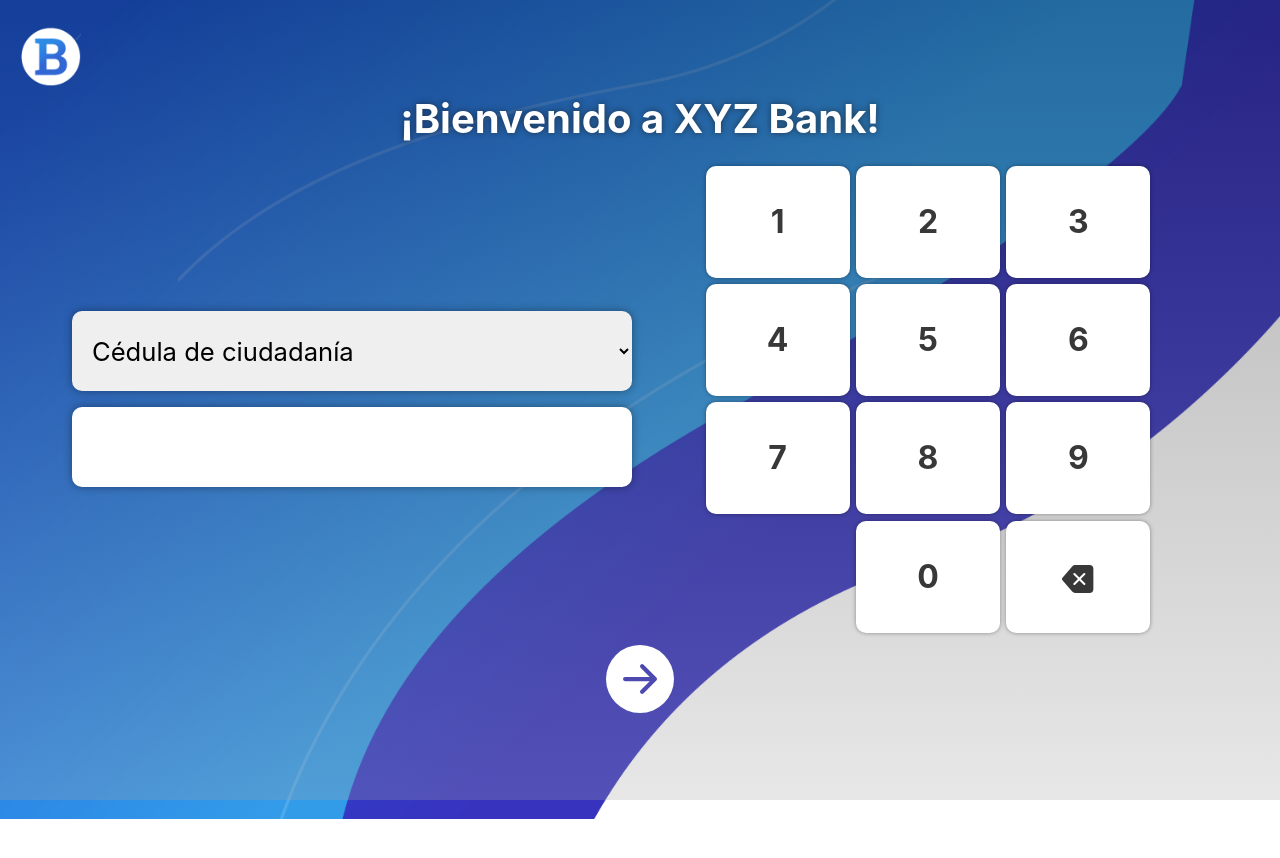
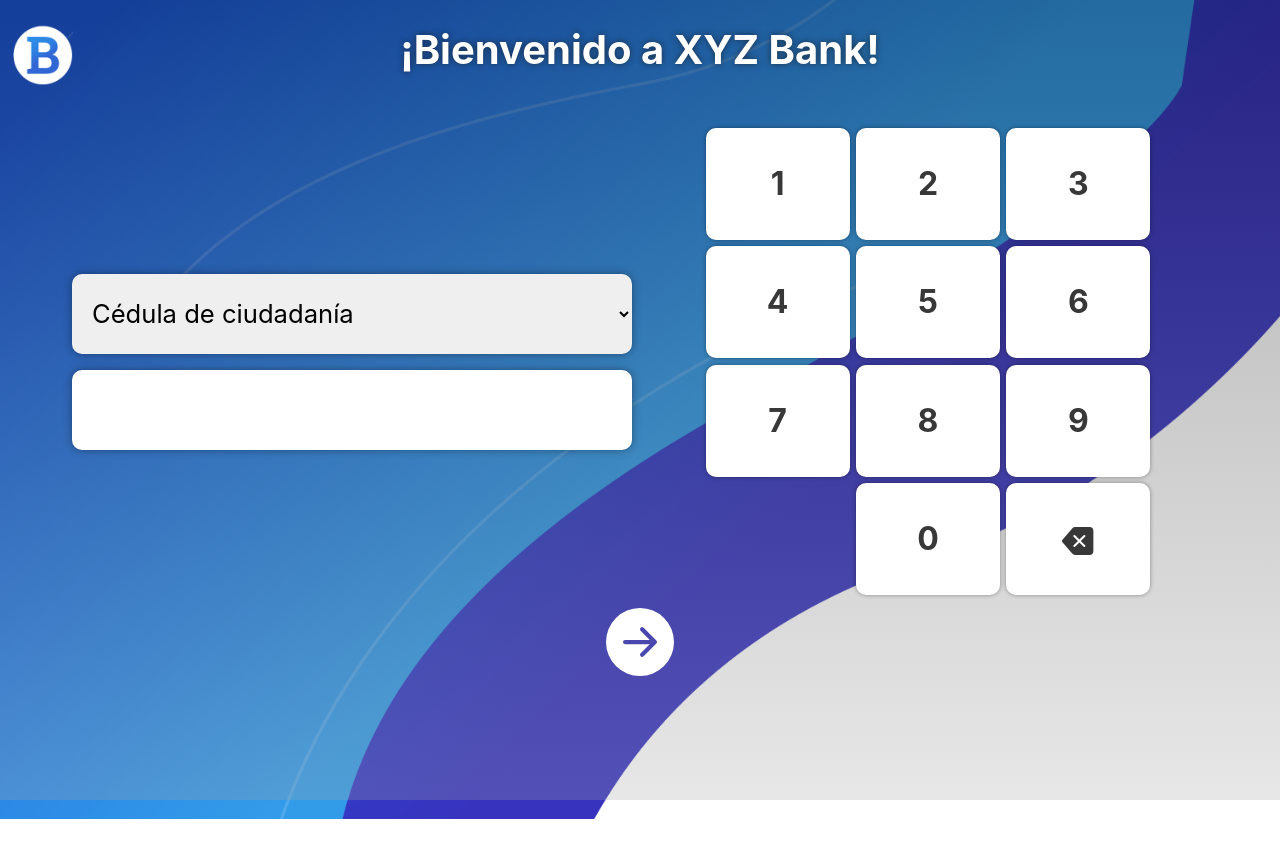
Before and after one commit to Victorm0612/bank-xyz-ui, a React (Create React App) app: page / in a window 1280 px wide. Shown: the top 858 px of the page. Built offline with nearby package versions, Linux system fonts and the light colour scheme.

Commit message:
axios dependencie added

```diff
--- a/package.json
+++ b/package.json
@@ -7,12 +7,13 @@
     "@testing-library/jest-dom": "^5.16.1",
     "@testing-library/react": "^12.1.2",
     "@testing-library/user-event": "^13.5.0",
+    "axios": "^0.26.0",
     "bootstrap": "5.1.3",
     "bootstrap-icons": "^1.8.1",
-    "react-icons": "^4.3.1",
     "react": "^17.0.2",
     "react-bootstrap": "^2.1.2",
     "react-dom": "^17.0.2",
+    "react-icons": "^4.3.1",
     "react-redux": "^7.2.6",
     "react-router-dom": "^6.2.1",
     "react-scripts": "^5.0.0",
--- a/src/App.js
+++ b/src/App.js
@@ -5,7 +5,9 @@ import NavbarComponent from './components/NavbarComponent';
 
 const App = () => (
   <div className="App">
-    <NavbarComponent />
+    <NavbarComponent>
+      <h1 className="home-title text-center">¡Bienvenido a XYZ Bank!</h1>
+    </NavbarComponent>
     <HomeComponent />
   </div>
 );
--- a/src/components/HomeComponent.js
+++ b/src/components/HomeComponent.js
@@ -35,12 +35,15 @@ const HomeComponent = () => {
     setDocumentNumber(e.target.value);
   };
 
+  const handlerDeleteWord = (e) => {
+    e.preventDefault();
+    setDocumentNumber((prevState) =>
+      prevState.substring(0, prevState.length - 1)
+    );
+  };
+
   const handlerChangeClickDocument = (e) => {
-    setDocumentNumber((prevState) =>
-      e.target.value.length
-        ? `${prevState}${e.target.value}`
-        : prevState.substring(0, prevState.length - 1)
-    );
+    setDocumentNumber((prevState) => `${prevState}${e.target.value}`);
   };
 
   const handlerChangeNext = (e) => {
@@ -56,7 +59,6 @@ const HomeComponent = () => {
         </BackDropComponent>
       )}
       <div className="home">
-        <h1 className="home-title">¡Bienvenido a XYZ Bank!</h1>
         <div className="d-flex justify-content-center home-body align-items-center mt-3">
           <section className="d-flex flex-column w-100 align-items-center">
             <select
@@ -78,7 +80,10 @@ const HomeComponent = () => {
             />
           </section>
           <section className="w-100 text-center">
-            <NumpadComponent onChangeDocument={handlerChangeClickDocument} />
+            <NumpadComponent
+              onChangeDocument={handlerChangeClickDocument}
+              onDeleteWord={handlerDeleteWord}
+            />
           </section>
         </div>
         <button
--- a/src/components/NavbarComponent.js
+++ b/src/components/NavbarComponent.js
@@ -2,9 +2,10 @@ import React from 'react';
 import logoImg from '../assets/img/logo.png';
 import './NavbarComponent.scss';
 
-const NavbarComponent = () => (
-  <header className="navbar">
+const NavbarComponent = ({ children }) => (
+  <header className="nav justify-content-center">
     <img src={logoImg} alt="logo-bank-xyz" width="60" height="auto" />
+    {children}
   </header>
 );
 
--- a/src/components/NavbarComponent.scss
+++ b/src/components/NavbarComponent.scss
@@ -1,5 +1,11 @@
-.navbar {
-  display: flex;
+.nav {
   padding: 0.5rem 1.3rem;
   padding-top: 1.6rem;
+  margin-bottom: 2rem;
+
+  img {
+    position: absolute;
+    left: 1%;
+    top: 3%;
+  }
 }
--- a/src/components/NumpadComponent.js
+++ b/src/components/NumpadComponent.js
@@ -4,7 +4,7 @@ import { BsFillBackspaceFill } from 'react-icons/bs';
 
 const numArr = [1, 4, 7];
 
-const NumpadComponent = ({ onChangeDocument }) => (
+const NumpadComponent = ({ onChangeDocument, onDeleteWord }) => (
   <>
     {numArr.map((num) => (
       <div key={num} className="row d-flex justify-content-center">
@@ -36,13 +36,13 @@ const NumpadComponent = ({ onChangeDocument }) => (
       <input
         type="button"
         className="numpad-button numpad-button"
-        onChange={onChangeDocument}
+        onClick={onChangeDocument}
         value={0}
       />
       <button
         type="button"
         className="numpad-button numpad-button"
-        onClick={onChangeDocument}
+        onClick={onDeleteWord}
       >
         <BsFillBackspaceFill />
       </button>
```
Also changed, not shown: src/helper/httpHelpers/usersHttp.js (added), 2 other files (tests, documents, lock files or other folders).
